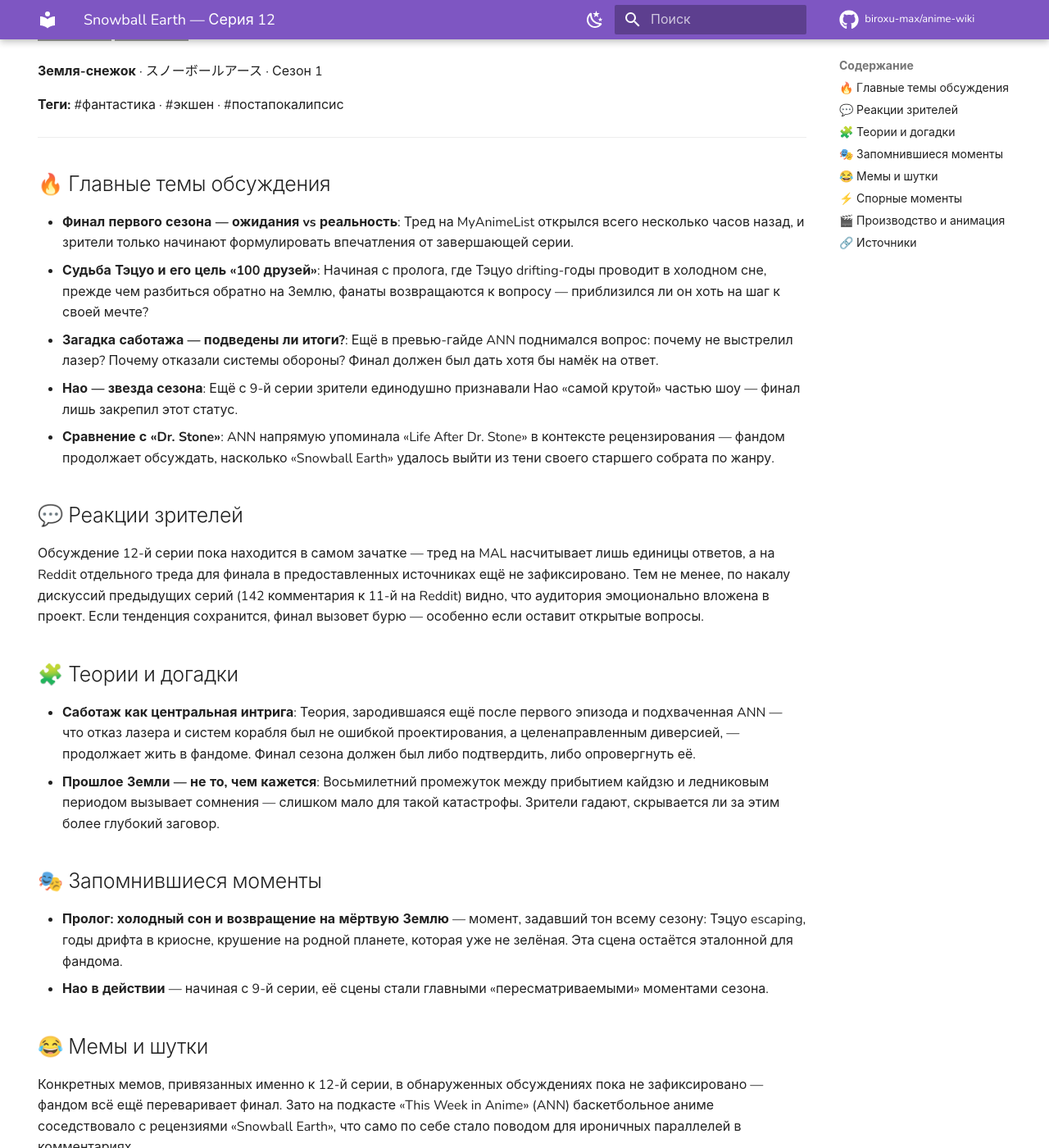
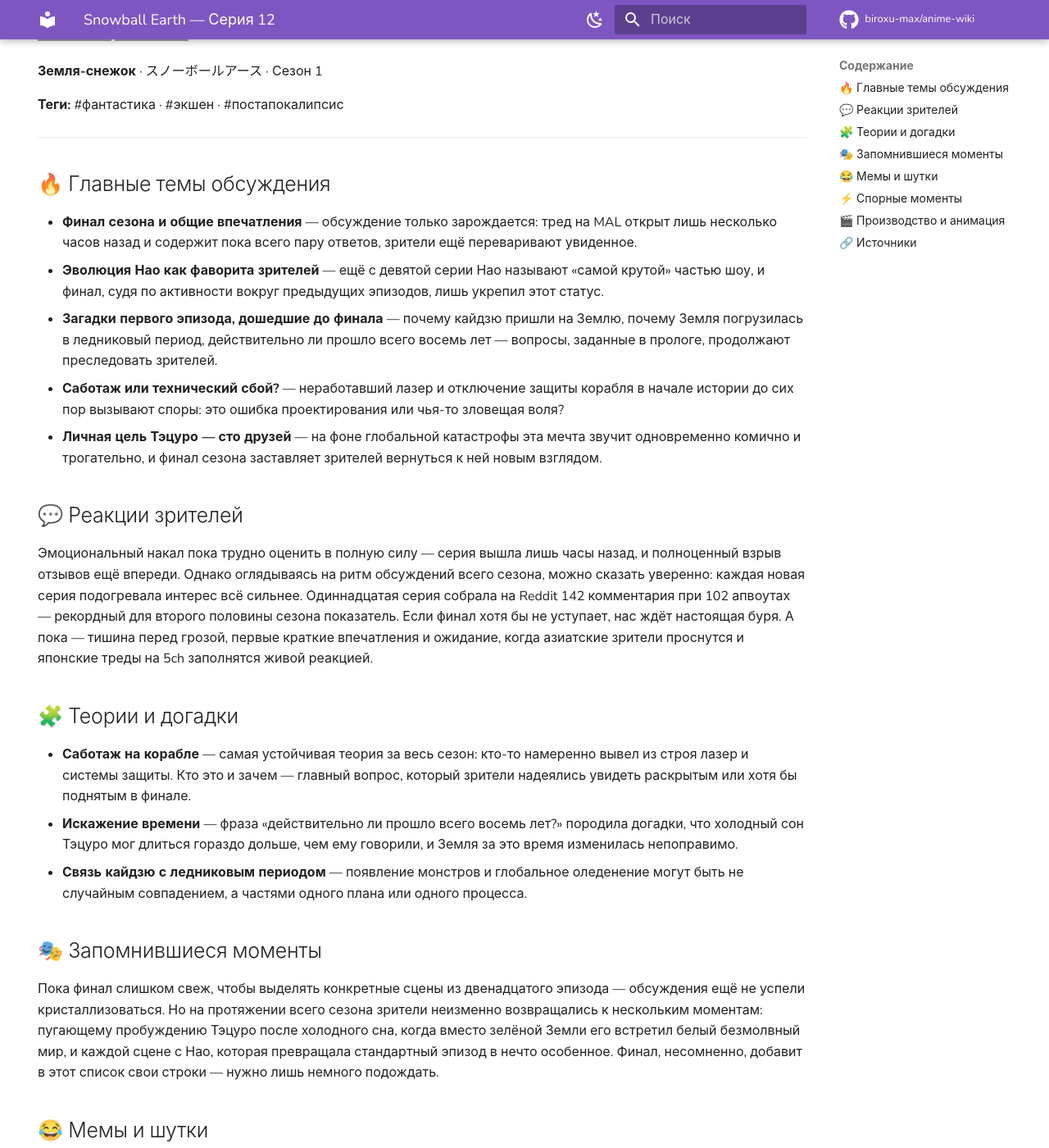
Before and after one commit to biroxu-max/anime-wiki, an MkDocs documentation site: the page built from docs/anime/snowball-earth/ep-12.md, in a window 1280 px wide and 1400 px high, scrolled down 237 px. Shown: the whole window at 82% size. Built offline with MkDocs 1.6.1 and Material for MkDocs 9.7.7, drawn with Linux system fonts in a browser that asks for light colours; comment, search, counter and statistics services are not loaded; some of the changed text lies outside the part shown; grey boxes are pictures that could not be loaded.

Commit message:
chore(wiki): +snowball-earth ep12

```diff
--- a/docs/anime/snowball-earth/ep-12.md
+++ b/docs/anime/snowball-earth/ep-12.md
@@ -19,38 +19,37 @@ hide:
 
 ## 🔥 Главные темы обсуждения
 
-- **Финал первого сезона — ожидания vs реальность**: Тред на MyAnimeList открылся всего несколько часов назад, и зрители только начинают формулировать впечатления от завершающей серии.
-- **Судьба Тэцуо и его цель «100 друзей»**: Начиная с пролога, где Тэцуо drifting-годы проводит в холодном сне, прежде чем разбиться обратно на Землю, фанаты возвращаются к вопросу — приблизился ли он хоть на шаг к своей мечте?
-- **Загадка саботажа — подведены ли итоги?**: Ещё в превью-гайде ANN поднимался вопрос: почему не выстрелил лазер? Почему отказали системы обороны? Финал должен был дать хотя бы намёк на ответ.
-- **Нао — звезда сезона**: Ещё с 9-й серии зрители единодушно признавали Нао «самой крутой» частью шоу — финал лишь закрепил этот статус.
-- **Сравнение с «Dr. Stone»**: ANN напрямую упоминала «Life After Dr. Stone» в контексте рецензирования — фандом продолжает обсуждать, насколько «Snowball Earth» удалось выйти из тени своего старшего собрата по жанру.
+- **Финал сезона и общие впечатления** — обсуждение только зарождается: тред на MAL открыт лишь несколько часов назад и содержит пока всего пару ответов, зрители ещё переваривают увиденное.
+- **Эволюция Нао как фаворита зрителей** — ещё с девятой серии Нао называют «самой крутой» частью шоу, и финал, судя по активности вокруг предыдущих эпизодов, лишь укрепил этот статус.
+- **Загадки первого эпизода, дошедшие до финала** — почему кайдзю пришли на Землю, почему Земля погрузилась в ледниковый период, действительно ли прошло всего восемь лет — вопросы, заданные в прологе, продолжают преследовать зрителей.
+- **Саботаж или технический сбой?** — неработавший лазер и отключение защиты корабля в начале истории до сих пор вызывают споры: это ошибка проектирования или чья-то зловещая воля?
+- **Личная цель Тэцуро — сто друзей** — на фоне глобальной катастрофы эта мечта звучит одновременно комично и трогательно, и финал сезона заставляет зрителей вернуться к ней новым взглядом.
 
 ## 💬 Реакции зрителей
 
-Обсуждение 12-й серии пока находится в самом зачатке — тред на MAL насчитывает лишь единицы ответов, а на Reddit отдельного треда для финала в предоставленных источниках ещё не зафиксировано. Тем не менее, по накалу дискуссий предыдущих серий (142 комментария к 11-й на Reddit) видно, что аудитория эмоционально вложена в проект. Если тенденция сохранится, финал вызовет бурю — особенно если оставит открытые вопросы.
+Эмоциональный накал пока трудно оценить в полную силу — серия вышла лишь часы назад, и полноценный взрыв отзывов ещё впереди. Однако оглядываясь на ритм обсуждений всего сезона, можно сказать уверенно: каждая новая серия подогревала интерес всё сильнее. Одиннадцатая серия собрала на Reddit 142 комментария при 102 апвоутах — рекордный для второго половины сезона показатель. Если финал хотя бы не уступает, нас ждёт настоящая буря. А пока — тишина перед грозой, первые краткие впечатления и ожидание, когда азиатские зрители проснутся и японские треды на 5ch заполнятся живой реакцией.
 
 ## 🧩 Теории и догадки
 
-- **Саботаж как центральная интрига**: Теория, зародившаяся ещё после первого эпизода и подхваченная ANN — что отказ лазера и систем корабля был не ошибкой проектирования, а целенаправленным диверсией, — продолжает жить в фандоме. Финал сезона должен был либо подтвердить, либо опровергнуть её.
-- **Прошлое Земли — не то, чем кажется**: Восьмилетний промежуток между прибытием кайдзю и ледниковым периодом вызывает сомнения — слишком мало для такой катастрофы. Зрители гадают, скрывается ли за этим более глубокий заговор.
+- **Саботаж на корабле** — самая устойчивая теория за весь сезон: кто-то намеренно вывел из строя лазер и системы защиты. Кто это и зачем — главный вопрос, который зрители надеялись увидеть раскрытым или хотя бы поднятым в финале.
+- **Искажение времени** — фраза «действительно ли прошло всего восемь лет?» породила догадки, что холодный сон Тэцуро мог длиться гораздо дольше, чем ему говорили, и Земля за это время изменилась непоправимо.
+- **Связь кайдзю с ледниковым периодом** — появление монстров и глобальное оледенение могут быть не случайным совпадением, а частями одного плана или одного процесса.
 
 ## 🎭 Запомнившиеся моменты
 
-- **Пролог: холодный сон и возвращение на мёртвую Землю** — момент, задавший тон всему сезону: Тэцуо escaping, годы дрифта в криосне, крушение на родной планете, которая уже не зелёная. Эта сцена остаётся эталонной для фандома.
-- **Нао в действии** — начиная с 9-й серии, её сцены стали главными «пересматриваемыми» моментами сезона.
+Пока финал слишком свеж, чтобы выделять конкретные сцены из двенадцатого эпизода — обсуждения ещё не успели кристаллизоваться. Но на протяжении всего сезона зрители неизменно возвращались к нескольким моментам: пугающему пробуждению Тэцуро после холодного сна, когда вместо зелёной Земли его встретил белый безмолвный мир, и каждой сцене с Нао, которая превращала стандартный эпизод в нечто особенное. Финал, несомненно, добавит в этот список свои строки — нужно лишь немного подождать.
 
 ## 😂 Мемы и шутки
 
-Конкретных мемов, привязанных именно к 12-й серии, в обнаруженных обсуждениях пока не зафиксировано — фандом всё ещё переваривает финал. Зато на подкасте «This Week in Anime» (ANN) баскетбольное аниме соседствовало с рецензиями «Snowball Earth», что само по себе стало поводом для ироничных параллелей в комментариях.
+Специфичного юмора именно вокруг двенадцатой серии пока не сформировалось — для мемной кухни требуется хотя бы сутки жизни эпизода в сети. Зато за весь сезон закрепилась ироничная констатация: Тэцуро пережил крушение корабля, кайдзю, ледниковый период и годы дрейфа в космосе — а его главная мечта найти сто друзей. Этот контраст между апокалиптическим масштабом происходящего и наивностью личной цели стал негласным мемом всего шоу.
 
 ## ⚡ Спорные моменты
 
-- **«Всё настройка — и это нормально?»**: ANN ещё в превью отмечала, что первый эпизод технически является целиком прологом, и к середине сезона часть зрителей продолжала спорить, достаточно ли быстро шоу раскрывает карты или слишком долго тянет мистерию.
-- **Социально неловкий протагонист**: На MAL отдельный тред («Why do people hate socially awkward protags?») перекликается с образом Тэцуо — часть аудитории находит его цель «завести 100 друзей» трогательной, другая — раздражающей.
+Открытых конфликтов вокруг финала пока нет — слишком рано. Однако на протяжении сезона в сообществе тлела тихая дискуссия о темпе повествования: рецензенты ANN отмечали, что первый эпизод технически является целиком прологом, а загадки нагромождаются быстрее, чем дают ответы. Часть зрителей находила это увлекательным, другая — раздражающим. Финал сезона станет проверкой: оправдала ли эта стратегия себя или зрители останутся с чувством незавершённости.
 
 ## 🎬 Производство и анимация
 
-«Snowball Earth» стримится на Crunchyroll (и Disney+ для дубляжа). Конкретные заметки об анимации 12-й серии в обсуждениях пока не появились — фандом сфокусирован на сюжете. Из более ранних рецензий ANN видно, что качество удерживалось стабильным на протяжении всего сезона, без резких скачков, но и без «кутсовых» эпизодов, которые привлекли бы особое внимание анимационных гиков.
+Конкретных замечаний об анимации двенадцатого эпизода пока нет. Известно, что сериал транслируется на Crunchyroll, а дублированная версия доступна также на Disney+. Визуальный стиль и качество работы ключевых аниматоров станут темой обсуждения чуть позже, когда зрители начнут пересматривать серию кадр за кадром — как это обычно происходит с финальными эпизодами сезонов.
 
 ## 🔗 Источники
 
```
Also changed, not shown: docs/anime/snowball-earth/index.md (+1 -1 lines).
